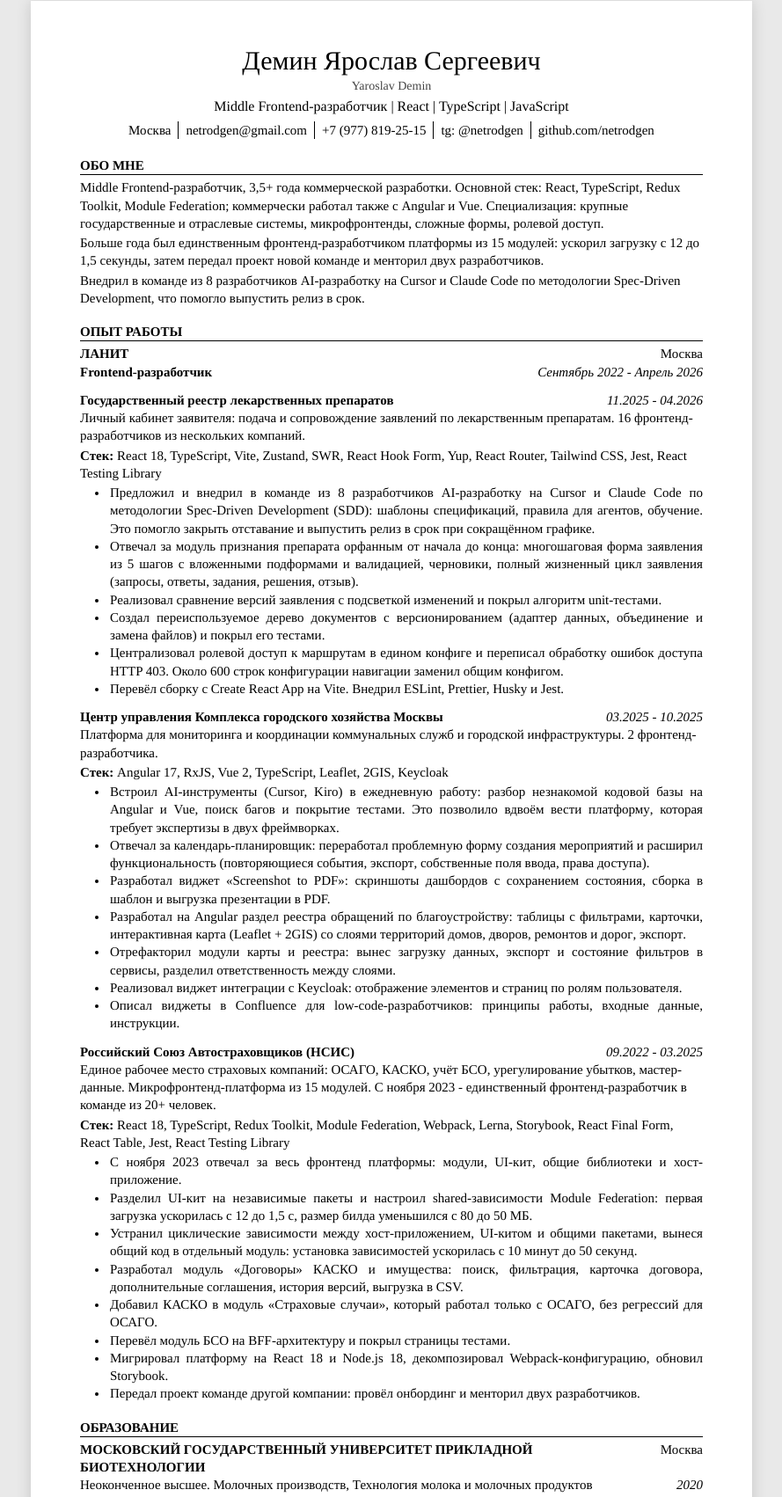
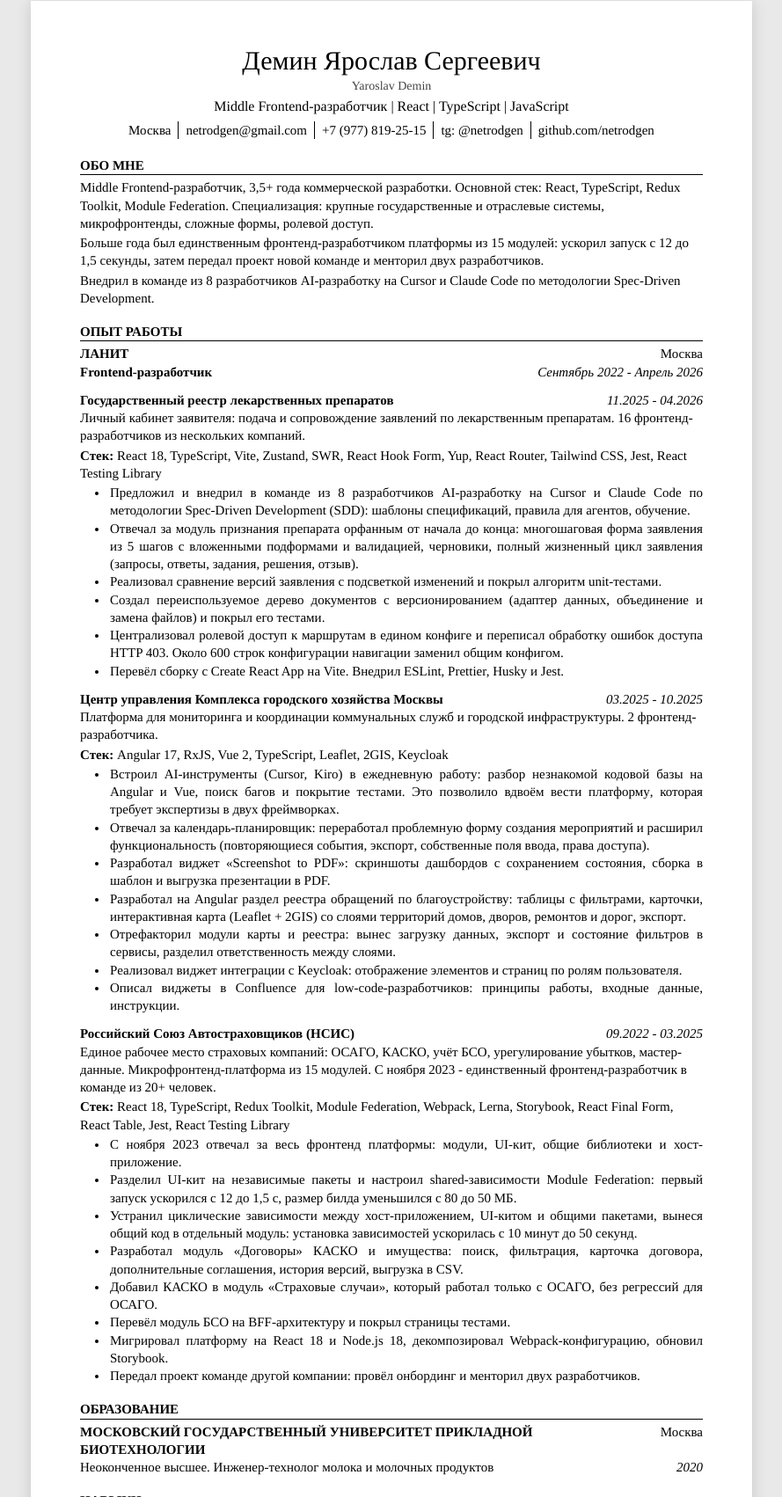
Before and after one commit to NetrodgeN/cv, a plain HTML site: page index.html in a window 1280 px wide. Shown: the part 52-1754 px from the top of the page at 88% size, without its empty margins (195-1084 px from the left). Drawn offline with Linux system fonts and the light colour scheme.

Commit message:
мелкие правки

```diff
--- a/index.html
+++ b/index.html
@@ -86,12 +86,12 @@
     <section class="section">
         <h2 class="section-title">Обо мне</h2>
         <p>Middle Frontend-разработчик, 3,5+ года коммерческой разработки. Основной стек: React, TypeScript,
-            Redux Toolkit, Module Federation; коммерчески работал также с Angular и Vue. Специализация: крупные
-            государственные и отраслевые системы, микрофронтенды, сложные формы, ролевой доступ.</p>
-        <p>Больше года был единственным фронтенд-разработчиком платформы из 15 модулей: ускорил загрузку с 12 до
+            Redux Toolkit, Module Federation. Специализация: крупные государственные и отраслевые системы,
+            микрофронтенды, сложные формы, ролевой доступ.</p>
+        <p>Больше года был единственным фронтенд-разработчиком платформы из 15 модулей: ускорил запуск с 12 до
             1,5 секунды, затем передал проект новой команде и менторил двух разработчиков.</p>
         <p>Внедрил в команде из 8 разработчиков AI-разработку на Cursor и Claude Code по методологии Spec-Driven
-            Development, что помогло выпустить релиз в срок.</p>
+            Development.</p>
     </section>
 
     <section class="section">
@@ -118,8 +118,7 @@
                     Tailwind CSS, Jest, React Testing Library</p>
                 <ul class="bullets">
                     <li>Предложил и внедрил в команде из 8 разработчиков AI-разработку на Cursor и Claude Code по
-                        методологии Spec-Driven Development (SDD): шаблоны спецификаций, правила для агентов, обучение.
-                        Это помогло закрыть отставание и выпустить релиз в срок при сокращённом графике.</li>
+                        методологии Spec-Driven Development (SDD): шаблоны спецификаций, правила для агентов, обучение.</li>
                     <li>Отвечал за модуль признания препарата орфанным от начала до конца: многошаговая форма
                         заявления из 5 шагов с вложенными подформами и валидацией, черновики, полный жизненный цикл
                         заявления (запросы, ответы, задания, решения, отзыв).</li>
@@ -175,8 +174,8 @@
                 <ul class="bullets">
                     <li>С ноября 2023 отвечал за весь фронтенд платформы: модули, UI-кит, общие библиотеки и
                         хост-приложение.</li>
-                    <li>Разделил UI-кит на независимые пакеты и настроил shared-зависимости Module Federation: первая
-                        загрузка ускорилась с 12 до 1,5 с, размер билда уменьшился с 80 до 50 МБ.</li>
+                    <li>Разделил UI-кит на независимые пакеты и настроил shared-зависимости Module Federation: первый
+                        запуск ускорился с 12 до 1,5 с, размер билда уменьшился с 80 до 50 МБ.</li>
                     <li>Устранил циклические зависимости между хост-приложением, UI-китом и общими пакетами, вынеся
                         общий код в отдельный модуль: установка зависимостей ускорилась с 10 минут до 50 секунд.</li>
                     <li>Разработал модуль «Договоры» КАСКО и имущества: поиск, фильтрация, карточка договора,
@@ -200,8 +199,7 @@
                 <span>Москва</span>
             </div>
             <div class="row">
-                <span>Неоконченное высшее. Молочных производств, Технология молока и
-                    молочных продуктов</span>
+                <span>Неоконченное высшее. Инженер-технолог молока и молочных продуктов</span>
                 <span class="date">2020</span>
             </div>
         </div>
```
Also changed, not shown: en/index.html (+6 -7 lines), llms.txt, 2 other files.
